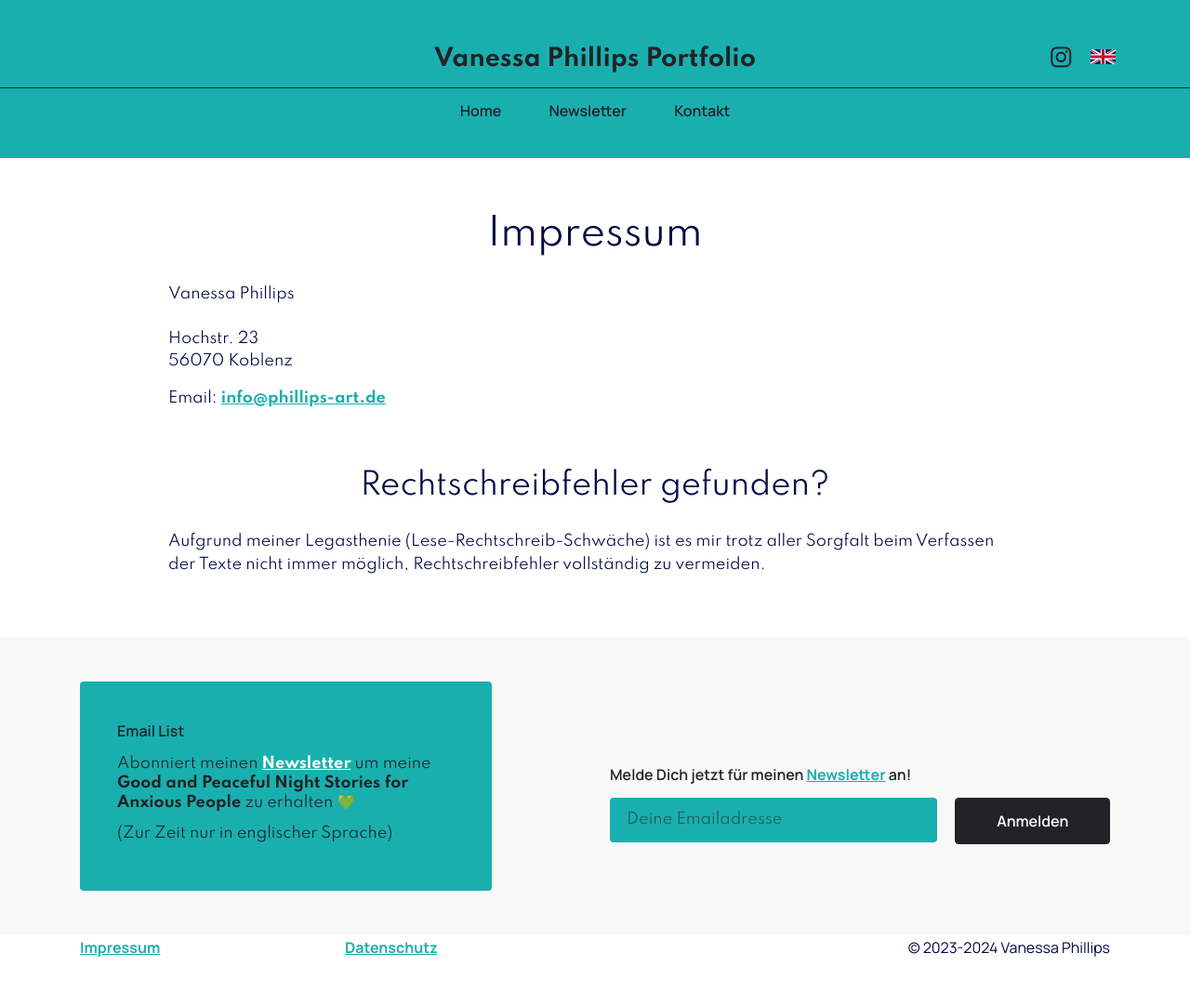
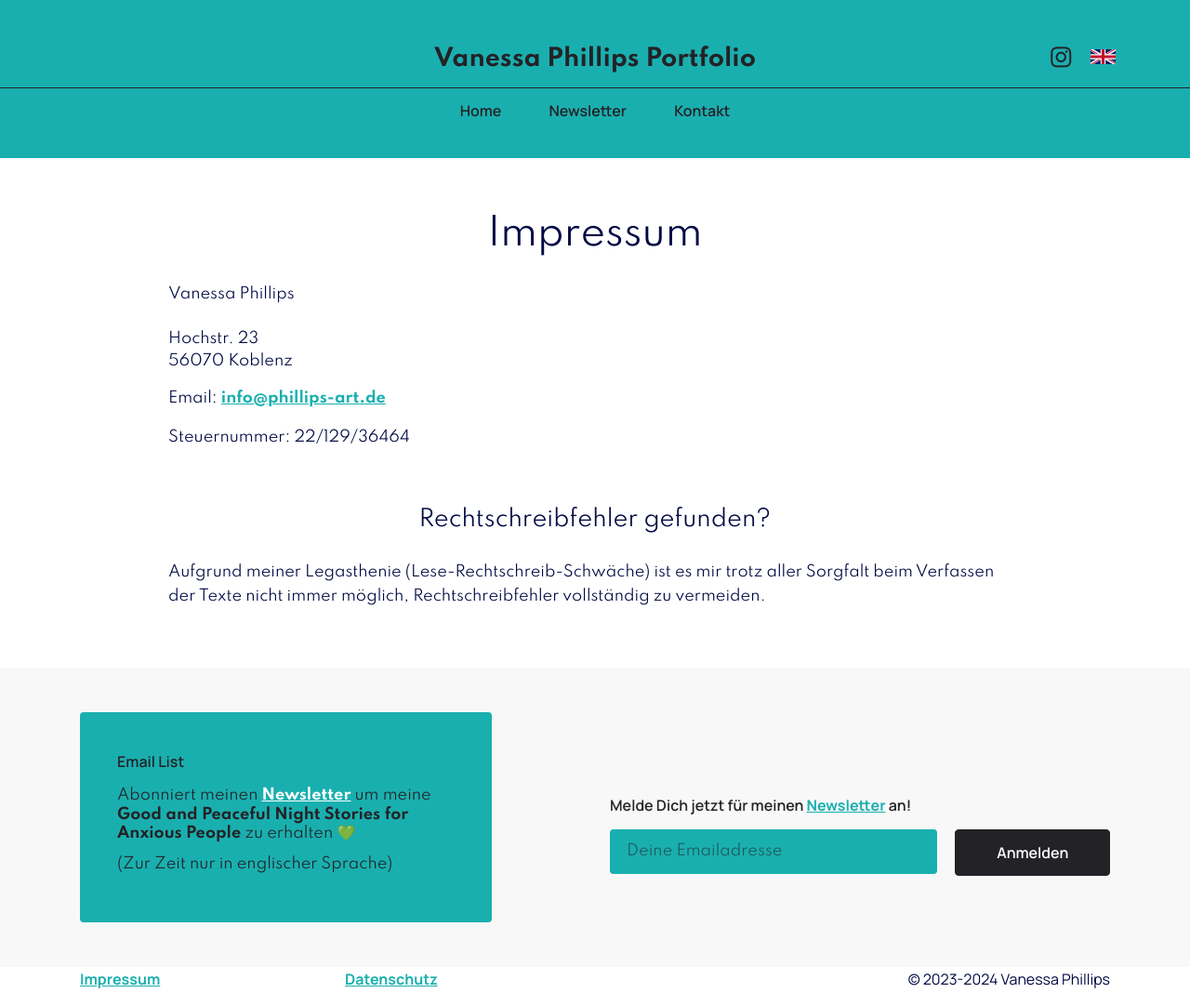
Before and after one commit to Schrank/nessi, a Jekyll site: the page built from impressum.md, in a window 1280 px wide. Shown: the whole page at 93% size. Built offline with Jekyll 4.4.1, drawn with Linux system fonts in a browser that asks for light colours; comment, search, counter and statistics services are not loaded; before the commit the page ends 1049 px from its top, so only the background shows below that.

Commit message:
steuernummer

```diff
--- a/impressum.md
+++ b/impressum.md
@@ -20,5 +20,7 @@ Hochstr. 23<br/>
 
 Email: <a href="mailto:info@phillips-art.de">info@phillips-art.de</a><br/>
 
-## Rechtschreibfehler gefunden? <br/>
+Steuernummer: 22/129/36464 <br/>
+
+#### Rechtschreibfehler gefunden? <br/>
 Aufgrund meiner Legasthenie (Lese-Rechtschreib-Schwäche) ist es mir trotz aller Sorgfalt beim Verfassen der Texte nicht immer möglich, Rechtschreibfehler vollständig zu vermeiden.
```
